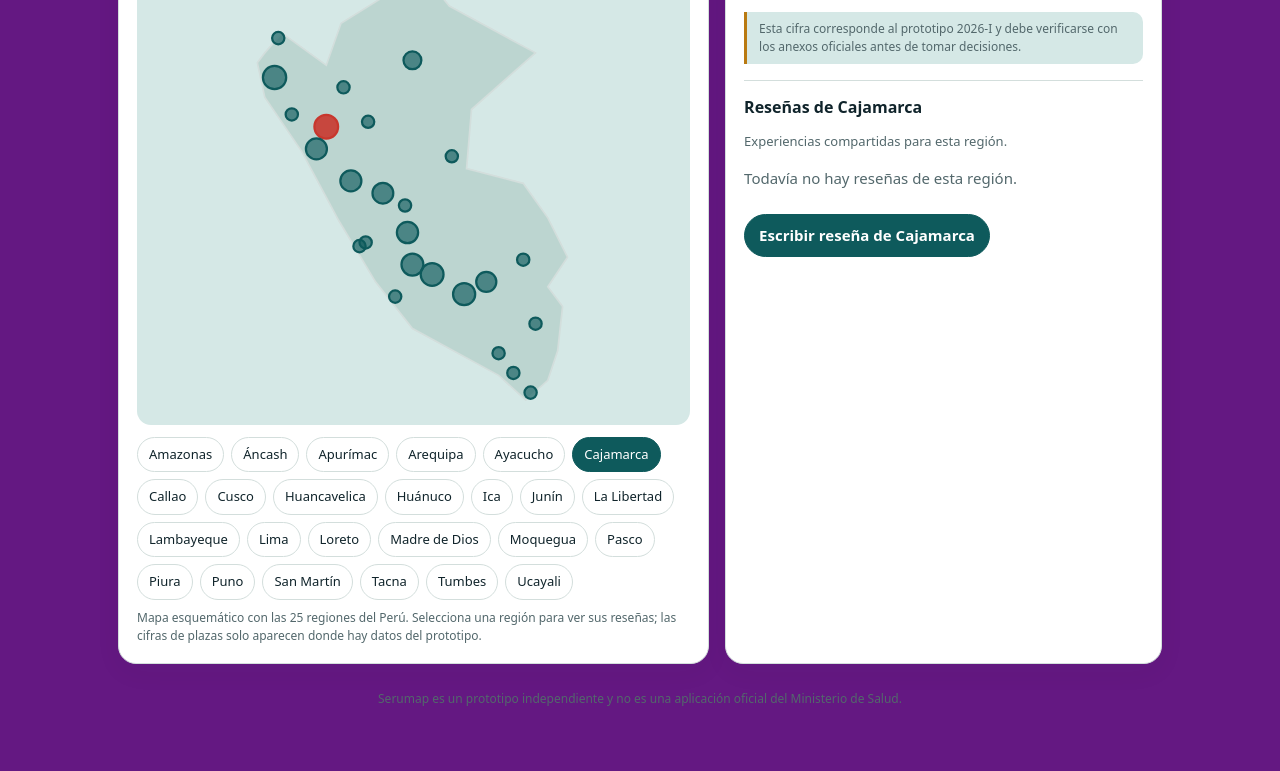
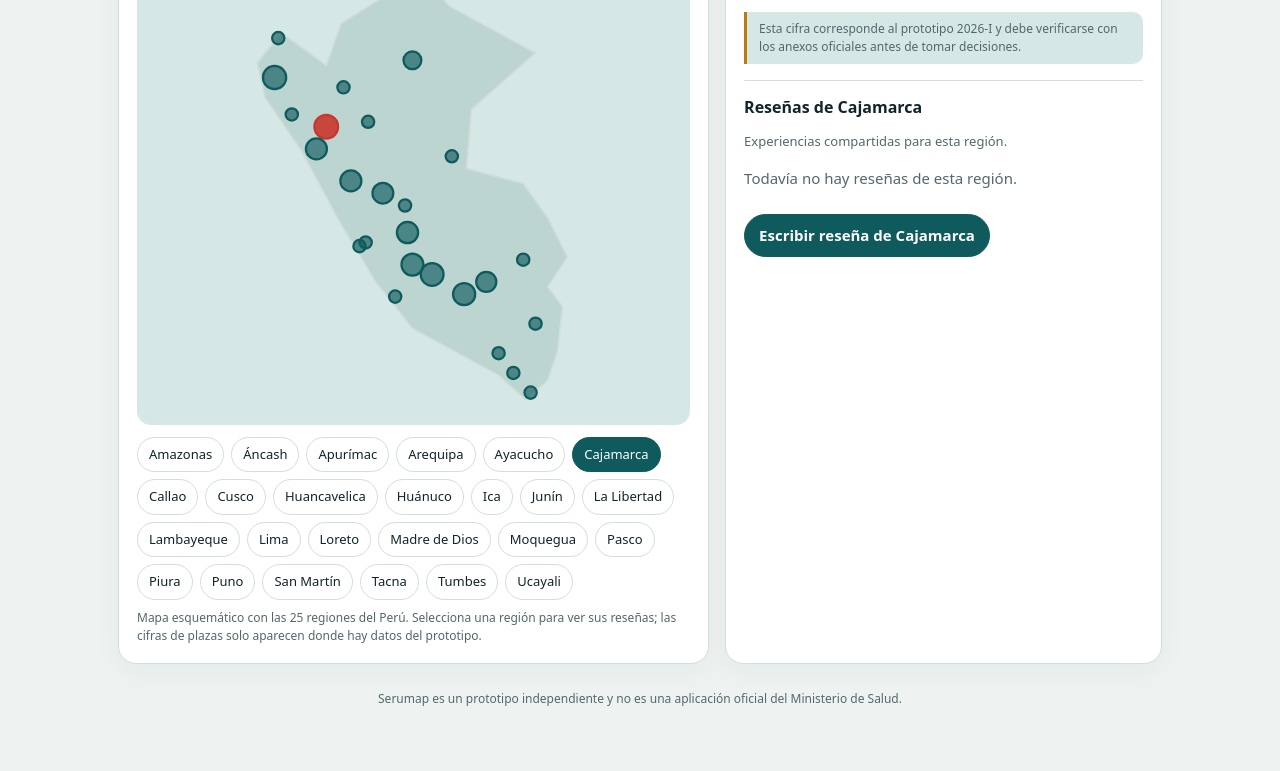
Before and after one commit to rhaiden33/SERUMAP, a plain HTML site: page index.html in a window 1280 px wide. Shown: the part 306-1077 px from the top of the page. Drawn offline with Linux system fonts and the light colour scheme.

Commit message:
Change root background color for light theme

```diff
--- a/index.html
+++ b/index.html
@@ -9,7 +9,7 @@
 <link rel="icon" href="icon.svg" type="image/svg+xml">
 <title>Serumap | Plazas SERUMS</title>
 <style>
-:root{--bg:#641882;--card:#fff;--ink:#10242b;--muted:#53686c;--line:#d3dedc;--teal:#0e5a5c;--soft:#d5e8e6;--gold:#b97a12;--red:#c8372d;--shadow:0 8px 28px #10242b0b}
+:root{--bg:#eef3f2;--card:#fff;--ink:#10242b;--muted:#53686c;--line:#d3dedc;--teal:#0e5a5c;--soft:#d5e8e6;--gold:#b97a12;--red:#c8372d;--shadow:0 8px 28px #10242b0b}
 :root[data-theme=dark]{--bg:#0c1b1f;--card:#14292e;--ink:#e6f0ef;--muted:#9db4b6;--line:#274147;--teal:#5fc2bf;--soft:#17383b;--gold:#e8b34d;--red:#ff7468;--shadow:0 8px 28px #0003}
 *{box-sizing:border-box}body{margin:0;background:var(--bg);color:var(--ink);font:15px/1.5 system-ui,-apple-system,"Segoe UI",sans-serif}
 button,input,select,textarea{font:inherit}button{cursor:pointer;color:inherit}
```
